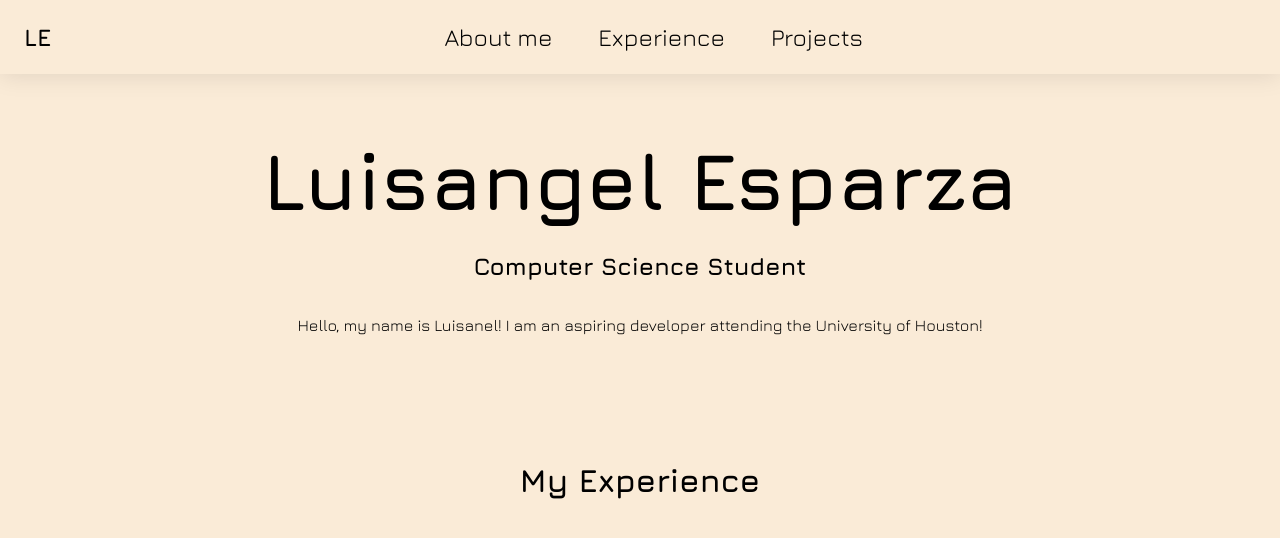
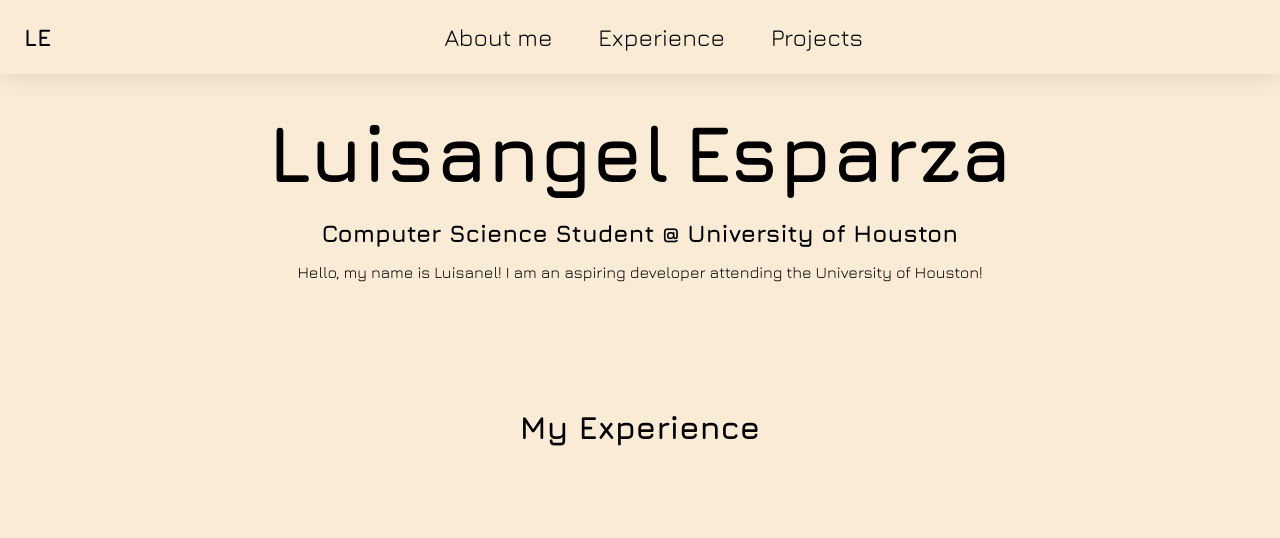
Before and after one commit to LuisangelE-04/Luisangel-Portfolio, a React (Create React App) app: page / in a window 1280 px wide. Shown: the top 538 px of the page. Built offline with nearby package versions, Linux system fonts and the light colour scheme.

Commit message:
Updated layout on about

```diff
--- a/src/components/About/About.css
+++ b/src/components/About/About.css
@@ -9,9 +9,24 @@
     align-items: center;
 }
 
-.about h1 {
+.title {
+    display: flex;
+    margin-top: 20px;
+    flex-direction: row;
+    flex-wrap: wrap;
+    justify-content: center;
+}
+
+.title h1 {
     font-size: 5rem;
     margin-bottom: 5px;
+    margin-top: 5px;
+    padding-left: 7px;
+    padding-right: 7px;
+}
+
+.about h2 {
+    margin: 15px 0 0 0;
 }
 
 
--- a/src/components/About/About.js
+++ b/src/components/About/About.js
@@ -3,8 +3,11 @@ import './About.css'
 const About = () => {
     return (
         <div className="about">
-            <h1>Luisangel Esparza</h1>
-            <h2>Computer Science Student</h2>
+            <div className="title">
+            <h1>Luisangel</h1>
+            <h1>Esparza</h1>
+            </div>
+            <h2>Computer Science Student @ University of Houston</h2>
             <div className="about-text">
                 <p>
                     Hello, my name is Luisanel! I am an aspiring developer attending the University of Houston!
```
